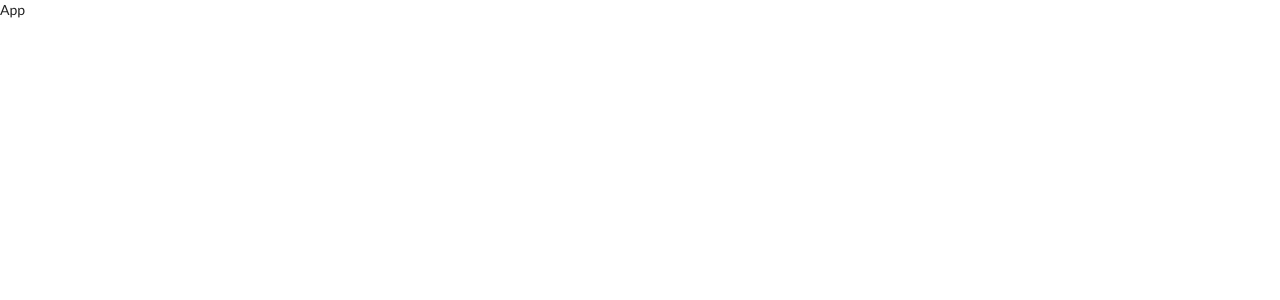
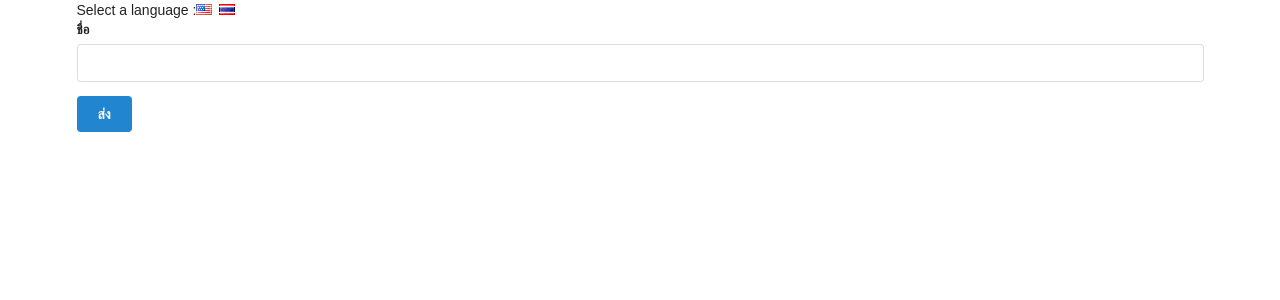
Before and after one commit to arigatopix/Stephen_React_Redux, a React (Create React App) app in the folder translate/: page / in a window 1280 px wide. Shown: the top 300 px of the page. Built offline with nearby package versions, Linux system fonts and the light colour scheme.

Commit message:
ContextObject

```diff
--- a/translate/public/index.html
+++ b/translate/public/index.html
@@ -5,9 +5,16 @@
     <link rel="shortcut icon" href="%PUBLIC_URL%/favicon.ico" />
     <meta name="viewport" content="width=device-width, initial-scale=1" />
     <meta name="theme-color" content="#000000" />
+    <!-- Fonts google -->
+    <style>
+      div {
+        font-family: "Kanit", sans-serif;
+      }
+    </style>
     <!-- Semantic CSS -->
     <link
       rel="stylesheet"
+      type="text/css"
       href="https://cdnjs.cloudflare.com/ajax/libs/semantic-ui/2.4.1/semantic.min.css"
     />
     <!--
--- a/translate/src/components/App.js
+++ b/translate/src/components/App.js
@@ -1,8 +1,31 @@
 import React from "react";
+import UserCreate from "./UserCreate";
 
 class App extends React.Component {
+  state = { language: "english" };
+
+  // when click icon
+  onLanguageChange = language => {
+    this.setState({ language });
+  };
+
   render() {
-    return <div className="container">App</div>;
+    return (
+      <div className="ui container">
+        <div>
+          Select a language :
+          <i
+            className="flag us"
+            onClick={() => this.onLanguageChange("english")}
+          />
+          <i
+            className="flag th"
+            onClick={() => this.onLanguageChange("thai")}
+          />
+        </div>
+        <UserCreate />
+      </div>
+    );
   }
 }
 
--- /dev/null
+++ b/translate/src/components/Button.js
@@ -0,0 +1,22 @@
+import React from "react";
+import LanguageContext from "../contexts/LanguageContext";
+
+class Button extends React.Component {
+  // Link to contextObject
+  static contextType = LanguageContext;
+  // static (ค่าคงที่ของ class) เป็น syntax แบบ ES2015 ซึ่งไม่ใช่ function
+  // contextType เป็น spacial property
+  // สามารถพิมพ์ Button.contextType = LanguageContext นอก class ก็ได้
+  // เอามาแสดงผลใน Nested Child ผ่าน this.context
+  // ทุกครั้งที่มีการเปลี่ยน state .. component จะถูก rerender
+
+  render() {
+    const text = this.context === "english" ? "Submit" : "ส่ง";
+
+    console.log(this.context);
+
+    return <button className="ui button primary">{text}</button>;
+  }
+}
+
+export default Button;
--- /dev/null
+++ b/translate/src/components/Field.js
@@ -0,0 +1,18 @@
+import React from "react";
+import LanguageContext from "../contexts/LanguageContext";
+
+class Field extends React.Component {
+  static contextType = LanguageContext;
+  render() {
+    const text = this.context === "english" ? "Name" : "ชื่อ";
+
+    return (
+      <div className="ui field">
+        <label>{text}</label>
+        <input />
+      </div>
+    );
+  }
+}
+
+export default Field;
--- /dev/null
+++ b/translate/src/components/UserCreate.js
@@ -0,0 +1,14 @@
+import React from "react";
+import Field from "./Field";
+import Button from "./Button";
+
+const UserCreate = () => {
+  return (
+    <div className="ui form">
+      <Field />
+      <Button />
+    </div>
+  );
+};
+
+export default UserCreate;
--- /dev/null
+++ b/translate/src/contexts/LanguageContext.js
@@ -0,0 +1,5 @@
+import React from "react";
+// สร้าง ContextObject
+
+export default React.createContext("thai");
+// Source of data แบบ Default Value ใน ContextObject
```
